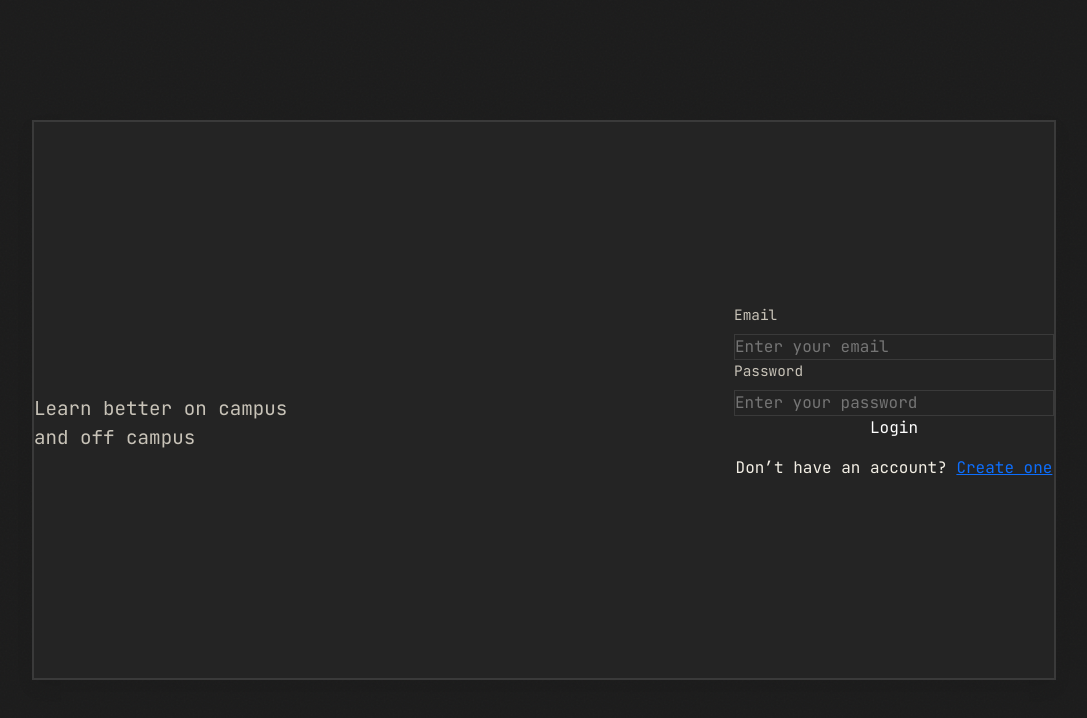
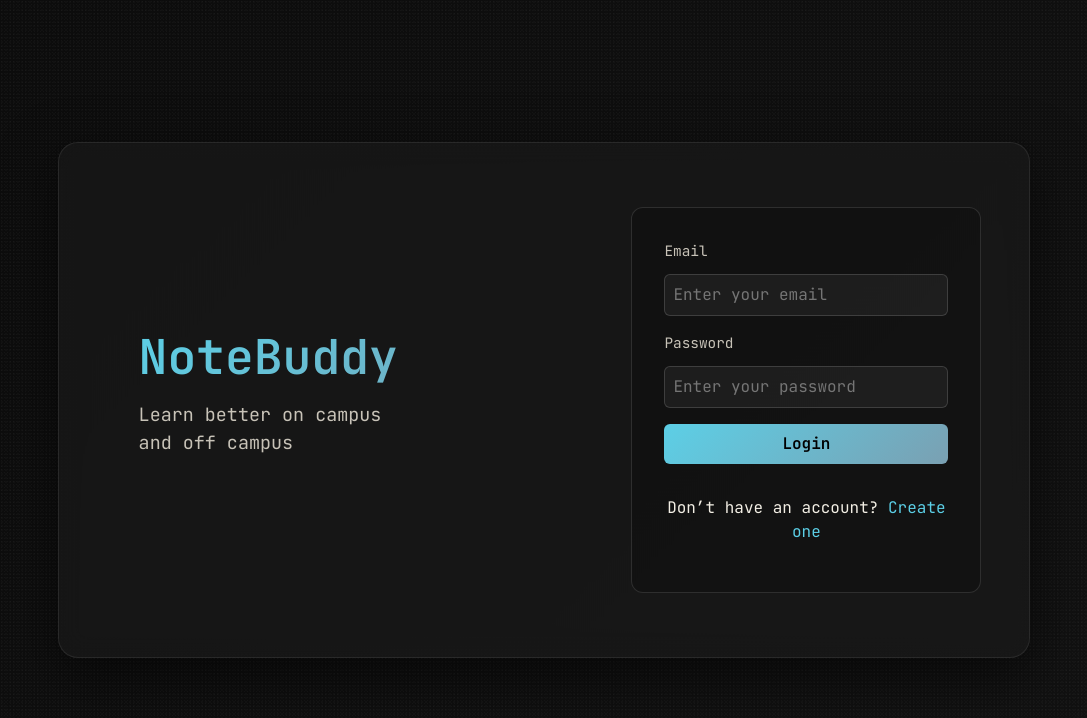
Before and after one commit to 777ParallelClematis/Hackathon2025, a React app in the folder Frontend/: page / in a window 1280 px wide. Shown: the top 718 px of the page, without its empty margins (96-1183 px from the left). Built offline with nearby package versions, Linux system fonts and the light colour scheme; the HTML template or start-up script is replaced by a standard one.

Commit message:
login page fixed

```diff
--- a/Frontend/src/pages/Login.jsx
+++ b/Frontend/src/pages/Login.jsx
@@ -1,6 +1,9 @@
 import { useState } from "react";
 import { useNavigate, Link } from "react-router-dom";
 import { useAuth } from "../hooks/useAuth.jsx";
+
+import "../styles/global.css";
+import "../styles/backgrounds.css";   // ← add this
 import "../styles/login.css";
 
 export default function Login() {
@@ -27,8 +30,8 @@ export default function Login() {
 
       const data = await res.json();
       login(data.token);
+      navigate("/notes");
 
-      navigate("/notes");
     } catch (err) {
       console.error("Login error:", err);
       alert("Login failed.");
@@ -81,7 +84,7 @@ export default function Login() {
 
           <p className="mt-3 text-center">
             Don’t have an account?{" "}
-            <Link to="/register" className="text-primary">Create one</Link>
+            <Link to="/register">Create one</Link>
           </p>
         </form>
 
--- /dev/null
+++ b/Frontend/src/styles/backgrounds.css
@@ -0,0 +1,15 @@
+/* --------------------------------------------------
+   DARK LEATHER TEXTURE OVERLAY
+-------------------------------------------------- */
+
+body {
+  background-color: var(--bg);
+  background-image:
+    radial-gradient(rgba(255,255,255,0.03) 1px, transparent 1px),
+    radial-gradient(rgba(255,255,255,0.02) 1px, transparent 1px),
+    linear-gradient(135deg, rgba(0,0,0,0.55), rgba(15,15,15,0.75));
+  background-size:
+    3px 3px,
+    4px 4px,
+    100% 100%;
+}
--- a/Frontend/src/styles/login.css
+++ b/Frontend/src/styles/login.css
@@ -1,98 +1,151 @@
-/* Wrapper covering whole screen */
+/* --------------------------------------------------
+   LOGIN PAGE LAYOUT
+-------------------------------------------------- */
+
 .login-container {
   width: 100vw;
   height: 100vh;
   display: flex;
   justify-content: center;
   align-items: center;
+  padding: var(--lg);
 }
 
-/* Main white card */
+/* Main card with glass + leather fusion */
 .login-card {
   width: 80%;
-  max-width: 1100px;
-  height: 70%;
-  background: var(--surface);
-  border-radius: var(--radius-md);
-  border: 2px solid var(--border);
+  max-width: 1050px;
+  min-height: 70%;
+
+  background: rgba(28, 28, 28, 0.55);
+  backdrop-filter: blur(12px);
+  border-radius: var(--r-lg);
+
+  border: 1px solid rgba(255,255,255,0.08);
+  box-shadow: 0 18px 55px rgba(0,0,0,0.55);
+
   display: flex;
   justify-content: space-between;
   align-items: center;
-  padding: var(--spacing-lg);
-  box-shadow: 0 8px 18px rgba(0,0,0,0.06);
+  padding: var(--xl);
+
+  transition: transform 0.2s ease;
 }
 
-/* Left side branding */
+.login-card:hover {
+  transform: scale(1.01);
+}
+
+/* --------------------------------------------------
+   LEFT SIDE BRANDING
+-------------------------------------------------- */
+
 .login-left {
   flex: 1;
-  padding-left: var(--spacing-lg);
+  padding-left: var(--lg);
+  color: var(--text);
 }
 
 .login-title {
-  font-size: 2.8rem;
-  font-weight: 700;
-  background: var(--gradient-accent);
-background: var(--gradient-accent);
--webkit-background-clip: text;  /* Chrome / Safari */
-background-clip: text;          /* Standard syntax for Firefox + others */
-color: transparent;
-
+  font-size: 3rem;
+  font-weight: 600;
+  margin-bottom: var(--md);
+  background: linear-gradient(135deg, var(--accent), var(--accent-soft));
+  -webkit-background-clip: text;
+  background-clip: text;
   color: transparent;
 }
 
 .login-subtitle {
-  font-size: 1.2rem;
-  margin-top: var(--spacing-md);
+  font-size: 1.15rem;
+  line-height: 1.5;
   color: var(--subtext);
 }
 
-/* Right side form */
+/* --------------------------------------------------
+   FORM PANEL
+-------------------------------------------------- */
+
 .login-form {
   flex: 0.8;
-  max-width: 320px;
-  background: var(--surface);
-  padding: var(--spacing-lg);
-  border-radius: var(--radius-md);
-  border: 2px solid var(--accent-primary);
+  max-width: 350px;
+
+  background: rgba(18,18,18,0.75);
+  padding: var(--lg);
+  border-radius: var(--r-md);
+  border: 1px solid rgba(255,255,255,0.12);
+
   display: flex;
   flex-direction: column;
-  gap: var(--spacing-md);
+  gap: var(--md);
+}
+
+.form-group {
+  display: flex;
+  flex-direction: column;
+  gap: var(--xs);
+}
+
+.form-label {
+  font-size: 0.9rem;
+  color: var(--subtext);
+  font-weight: 500;
 }
 
 /* Inputs */
 .login-input {
-  padding: var(--spacing-sm);
-  border: 1px solid var(--border);
-  border-radius: var(--radius-sm);
+  padding: var(--sm);
   font-size: 1rem;
+  background: rgba(255,255,255,0.05);
+  border-radius: var(--r-sm);
+  border: 1px solid rgba(255,255,255,0.15);
+  color: var(--text);
 }
 
-/* Gradient login button */
+.login-input:focus {
+  border-color: var(--accent);
+  background: rgba(255,255,255,0.1);
+  transition: 0.2s;
+}
+
+/* Button */
 .login-button {
-  padding: var(--spacing-sm);
+  padding: var(--sm);
   font-size: 1rem;
-  border-radius: var(--radius-sm);
+  border-radius: var(--r-sm);
+  cursor: pointer;
   border: none;
-  cursor: pointer;
-  color: white;
-  background: var(--gradient-accent);
-  transition: opacity 0.2s ease-in-out;
+  color: #000;
+  background: linear-gradient(135deg, var(--accent), var(--accent-soft));
+  font-weight: 600;
+  transition: transform 0.2s ease;
 }
 
 .login-button:hover {
-  opacity: 0.9;
+  transform: translateY(-2px);
 }
 
-/* ----------------------------------------------
-   Mobile layout adjustments (stack vertical)
----------------------------------------------- */
+/* Link Styling */
+.login-form a {
+  color: var(--accent);
+  text-decoration: none;
+}
+
+.login-form a:hover {
+  text-decoration: underline;
+}
+
+/* --------------------------------------------------
+   MOBILE LAYOUT
+-------------------------------------------------- */
+
 @media (max-width: 768px) {
   .login-card {
     flex-direction: column;
-    height: auto;
-    padding: var(--spacing-md);
     text-align: center;
-    gap: var(--spacing-lg);
+    padding: var(--lg);
+    gap: var(--lg);
+    min-height: auto;
   }
 
   .login-left {
@@ -100,29 +153,6 @@ color: transparent;
   }
 
   .login-title {
-    font-size: 2rem;
-  }
-
-  .login-subtitle {
-    font-size: 1rem;
-    margin-top: var(--spacing-sm);
-  }
-
-  .login-form {
-    max-width: 100%;
-    width: 100%;
-    border-width: 1.5px;
+    font-size: 2.2rem;
   }
 }
-
-.form-group {
-  display: flex;
-  flex-direction: column;
-  gap: var(--spacing-xs);
-}
-
-.form-label {
-  font-size: 0.9rem;
-  font-weight: 500;
-  color: var(--subtext);
-}
```
Also changed, not shown: Frontend/src/styles/global.css (+13 -12 lines).
